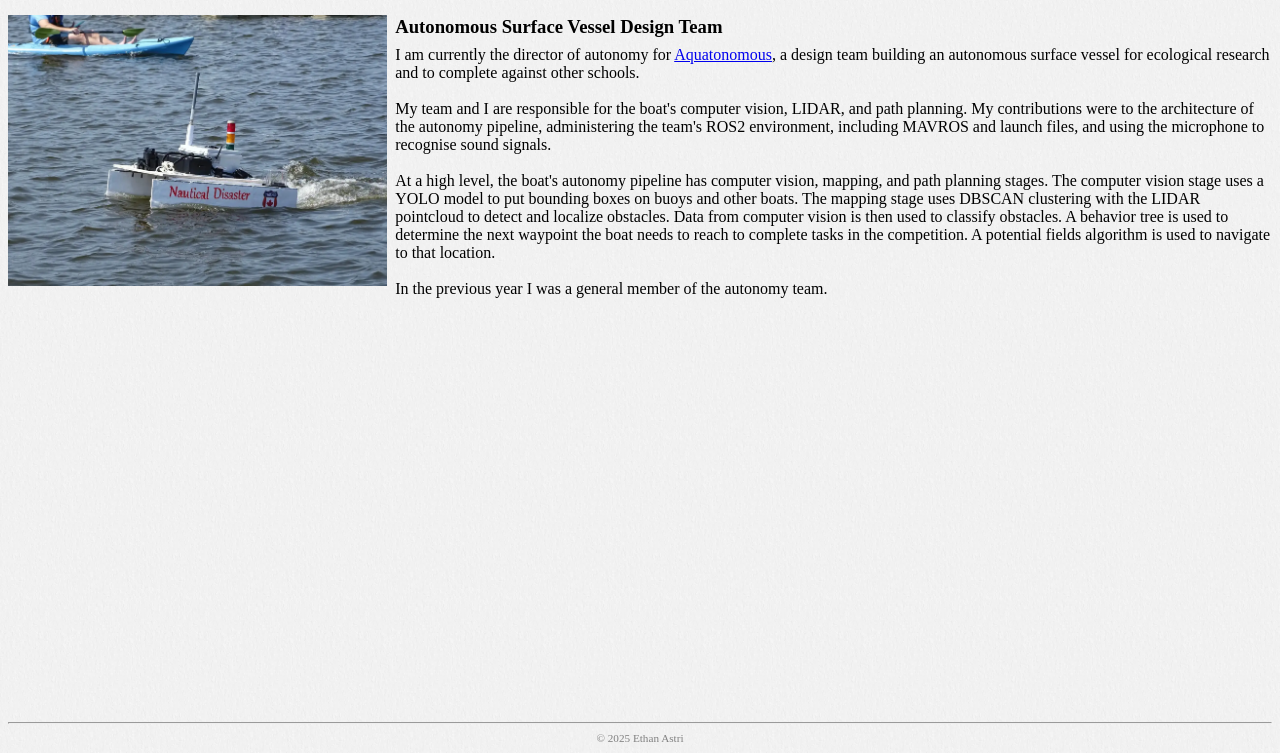
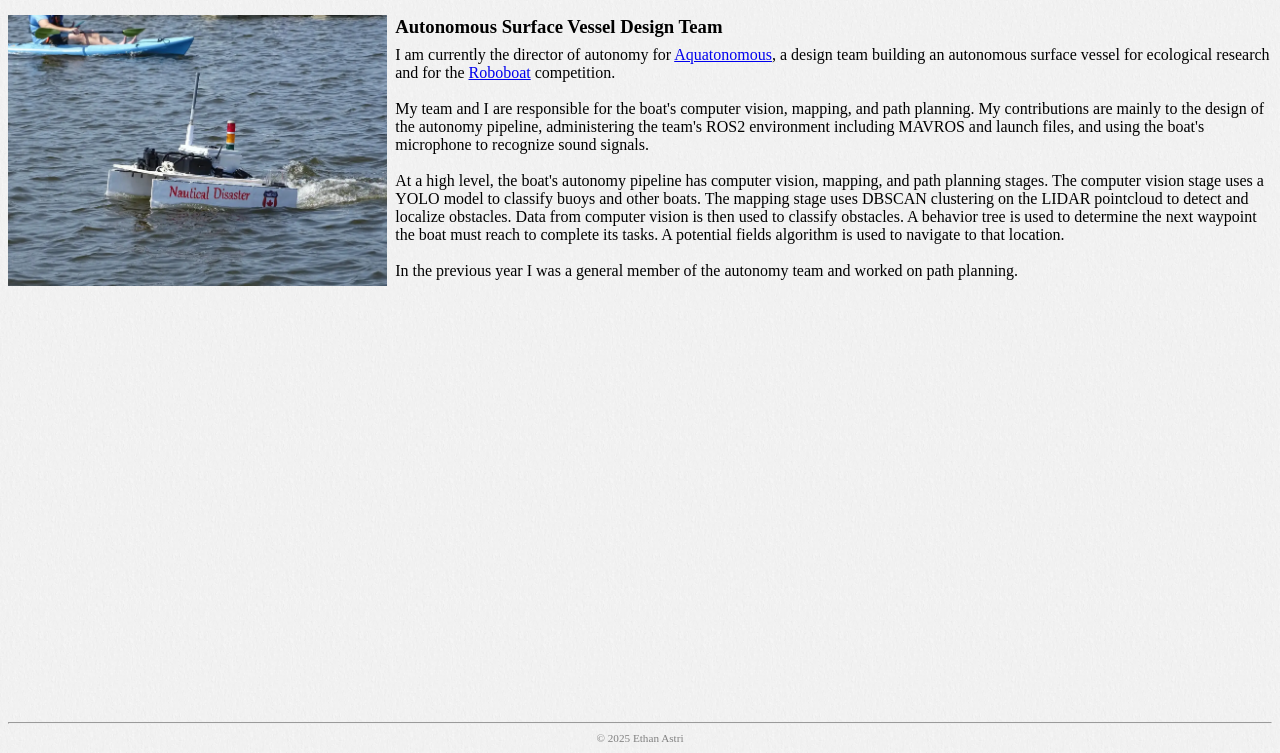
Before and after one commit to BigRed314159/website, a plain HTML site: page aqua.html in a window 1280 px wide. Shown: the part 47-800 px from the top of the page. Drawn offline with Linux system fonts and the light colour scheme.

Commit message:
style revisions

```diff
--- a/aqua.html
+++ b/aqua.html
@@ -12,19 +12,19 @@
 <div class="image-text-wrap">
 <img src="aqua.webp" alt="an autonomous surface vessel" width="30%">
 <h3>Autonomous Surface Vessel Design Team</h3>
-<p>I am currently the director of autonomy for <a href="https://aquatonomous.vercel.app/">Aquatonomous</a>, a design team building an autonomous surface vessel for ecological research and to complete against other schools.
+<p>I am currently the director of autonomy for <a href="https://aquatonomous.vercel.app/">Aquatonomous</a>, a design team building an autonomous surface vessel for ecological research and for the <a href="https://roboboat.org/">Roboboat</a> competition.
 <br><br>
-My team and I are responsible for the boat's computer vision, LIDAR, and path planning.
-My contributions were to the architecture of the autonomy pipeline, administering the team's ROS2 environment, including MAVROS and launch files, and using the microphone to recognise sound signals.
+My team and I are responsible for the boat's computer vision, mapping, and path planning.
+My contributions are mainly to the design of the autonomy pipeline, administering the team's ROS2 environment including MAVROS and launch files, and using the boat's microphone to recognize sound signals.
 <br><br>
 At a high level, the boat's autonomy pipeline has computer vision, mapping, and path planning stages.
-The computer vision stage uses a YOLO model to put bounding boxes on buoys and other boats.
-The mapping stage uses DBSCAN clustering with the LIDAR pointcloud to detect and localize obstacles.
+The computer vision stage uses a YOLO model to classify buoys and other boats.
+The mapping stage uses DBSCAN clustering on the LIDAR pointcloud to detect and localize obstacles.
 Data from computer vision is then used to classify obstacles.
-A behavior tree is used to determine the next waypoint the boat needs to reach to complete tasks in the competition.
+A behavior tree is used to determine the next waypoint the boat must reach to complete its tasks.
 A potential fields algorithm is used to navigate to that location.
 <br><br>
-In the previous year I was a general member of the autonomy team.
+In the previous year I was a general member of the autonomy team and worked on path planning.
 </p>
 <span><span>
 </div>
```
Also changed, not shown: rover.html (+1 -1 lines).
